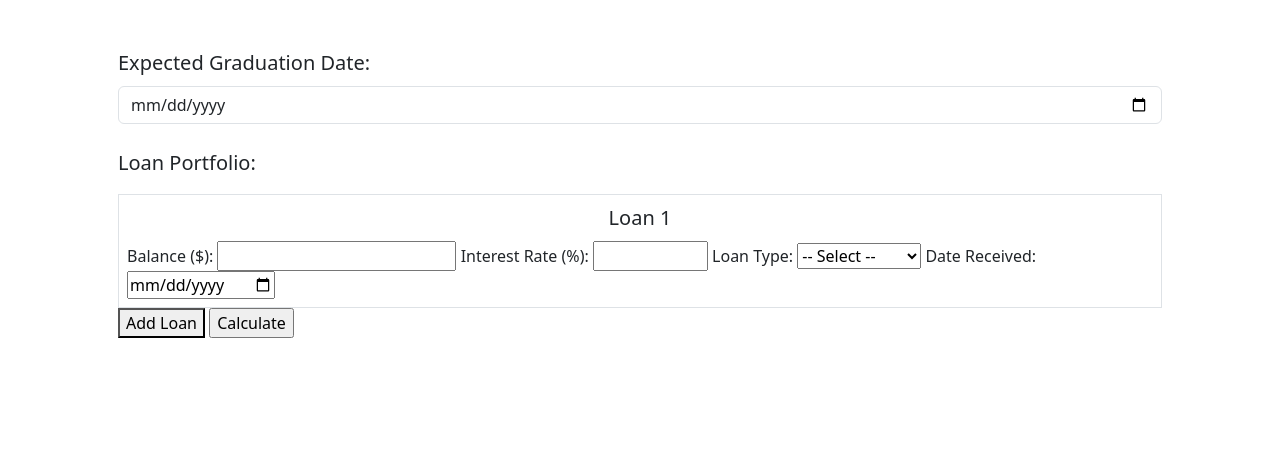
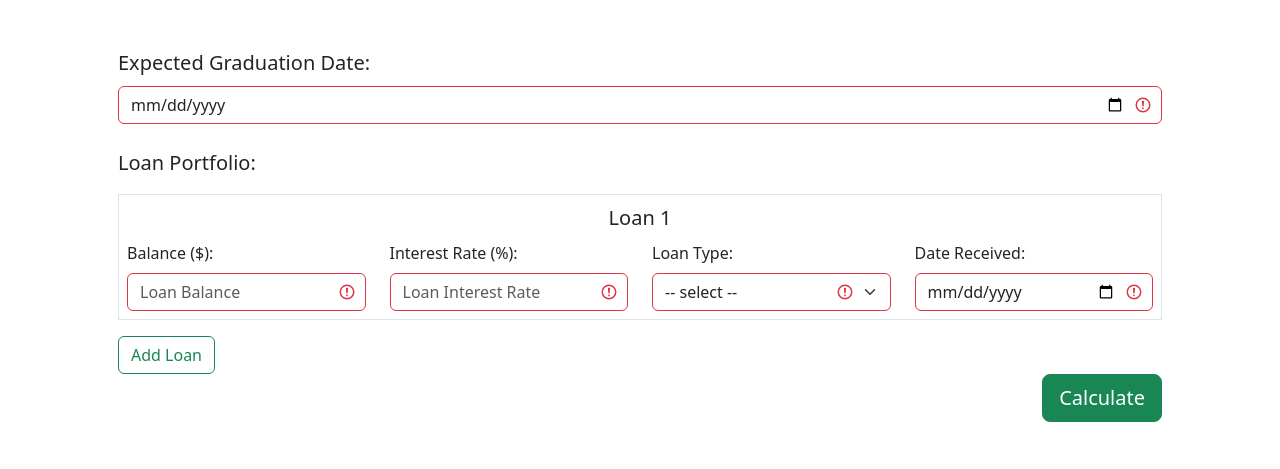
Before and after one commit to sammydecks/KnoMoney, a Django app: page /calculate/ in a window 1280 px wide. Shown: the part 56-525 px from the top of the page. Run offline with Django 5.2, Linux system fonts and the light colour scheme.

Commit message:
calculator bootstrap styling

```diff
--- a/KnoMoney/app/static/scripts/addLoan.js
+++ b/KnoMoney/app/static/scripts/addLoan.js
@@ -1,23 +1,34 @@
-document.getElementById("addLoan").addEventListener("click", function() {
+document.getElementById("addLoan").addEventListener("click", function () {
     const loanContainer = document.getElementById("loanContainer");
     const loanCount = loanContainer.getElementsByClassName("loanEntry").length + 1;
 
     const newLoan = document.createElement("fieldset");
-    newLoan.classList.add("loanEntry");
+    newLoan.classList.add("loanEntry", "border", "p-2", "mb-3");
+
     newLoan.innerHTML = `
-        <legend>Loan ${loanCount}</legend>
-        <label for="balance">Balance ($): </label>
-        <input type="number" name="balance[]" min="0.01" step="0.01" required>
-        <label for="interest">Interest Rate (%): </label>
-        <input type="number" name="interest[]" min="0.01" max="99.99" step="0.01" required>
-        <label for="type">Loan Type:</label>
-        <select name="type[]" required>
-            <option value="" disabled selected>-- Select --</option>
-            <option value="unsubsidized">Unsubsidized</option>
-            <option value="subsidized">Subsidized</option>
-        </select>
-        <label for="received">Date Received:</label>
-        <input type="date" name="received[]" required>
+        <legend class="lead text-center">Loan ${loanCount}</legend>
+        <div class="row">
+            <div class="col">
+                <label class="form-label">Balance ($):</label>
+                <input type="number" class="form-control" name="balance[]" placeholder="Loan Balance" min="0.01" step="0.01" required>
+            </div>
+            <div class="col">
+                <label class="form-label">Interest Rate (%):</label>
+                <input type="number" class="form-control" name="interest[]" placeholder="Loan Interest Rate" min="0.01" max="99.99" step="0.01" required>
+            </div>
+            <div class="col">
+                <label class="form-label">Loan Type:</label>
+                <select name="type[]" class="form-select" required>
+                    <option value="" disabled selected>-- select --</option>
+                    <option value="unsubsidized">Unsubsidized</option>
+                    <option value="subsidized">Subsidized</option>
+                </select>
+            </div>
+            <div class="col">
+                <label class="form-label">Date Received:</label>
+                <input type="date" class="form-control" name="received[]" required>
+            </div>
+        </div>
     `;
 
     loanContainer.appendChild(newLoan);
--- a/KnoMoney/app/templates/base.html
+++ b/KnoMoney/app/templates/base.html
@@ -1,3 +1,4 @@
+{% load static %}
 <!DOCTYPE html>
 <html lang="en">
   <head>
@@ -34,7 +35,6 @@
       </div>
     </nav>
     <div>{% block content %} {% endblock %}</div>
-    {% load static %}
     <script src="{% static 'scripts/addLoan.js' %}"></script>
   </body>
 </html>
--- a/KnoMoney/app/templates/calculator.html
+++ b/KnoMoney/app/templates/calculator.html
@@ -3,29 +3,41 @@
 Calculator
 {% endblock %}
 {% block content %}
-<form id="loanForm" class="container p-5">
+<form id="loanForm" class="container p-5 was-validated">
     <label for="graduation" class="lead form-label">Expected Graduation Date:</label>
     <input class="form-control mb-4" type="date" name="graduation" required>
 
     <p class="lead">Loan Portfolio:</p>
     <div id="loanContainer">
-        <fieldset class="loanEntry border p-2">
+        <fieldset class="loanEntry border p-2 mb-3">
             <legend class="text-center lead">Loan 1</legend>
-            <label for="balance">Balance ($): </label>
-            <input type="number" name="balance[]" min="0.01" step="0.01" required>
-            <label for="interest">Interest Rate (%): </label>
-            <input type="number" name="interest[]" min="0.01" max="99.99" step="0.01" required>
-            <label for="type">Loan Type:</label>
-            <select name="type[]" required>
-                <option value="" disabled selected>-- Select --</option>
-                <option value="unsubsidized">Unsubsidized</option>
-                <option value="subsidized">Subsidized</option>
-            </select>
-            <label for="received">Date Received:</label>
-            <input type="date" name="received[]" required>
+            <div class="row">
+                <div class="col">
+                    <label for="balance" class="form-label">Balance ($): </label>
+                    <input type="number" class="form-control" name="balance[]" placeholder="Loan Balance" min="0.01" step="0.01" required>
+                </div>
+                <div class="col">
+                    <label for="interest" class="form-label">Interest Rate (%): </label>
+                    <input type="number" class="form-control" name="interest[]" placeholder="Loan Interest Rate" min="0.01" max="99.99" step="0.01" required>
+                </div>
+                <div class="col">
+                    <label for="type" class="form-label">Loan Type:</label>
+                    <select name="type[]" class="form-select" required>
+                        <option value="" disabled selected>-- select --</option>
+                        <option value="unsubsidized">Unsubsidized</option>
+                        <option value="subsidized">Subsidized</option>
+                    </select>
+                </div>
+                <div class="col">
+                    <label for="received" class="form-label">Date Received:</label>
+                    <input type="date" class="form-control" name="received[]" required>
+                </div>
+            </div>
         </fieldset>
     </div>
-    <button type="button" id="addLoan">Add Loan</button>
-    <input type="submit" value="Calculate">
+    <button type="button" class="btn btn-outline-success" id="addLoan">Add Loan</button>
+    <div class="d-flex justify-content-end">
+        <input type="submit" class="btn btn-success btn-lg" value="Calculate">
+    </div>
 </form>
 {% endblock %}
```
